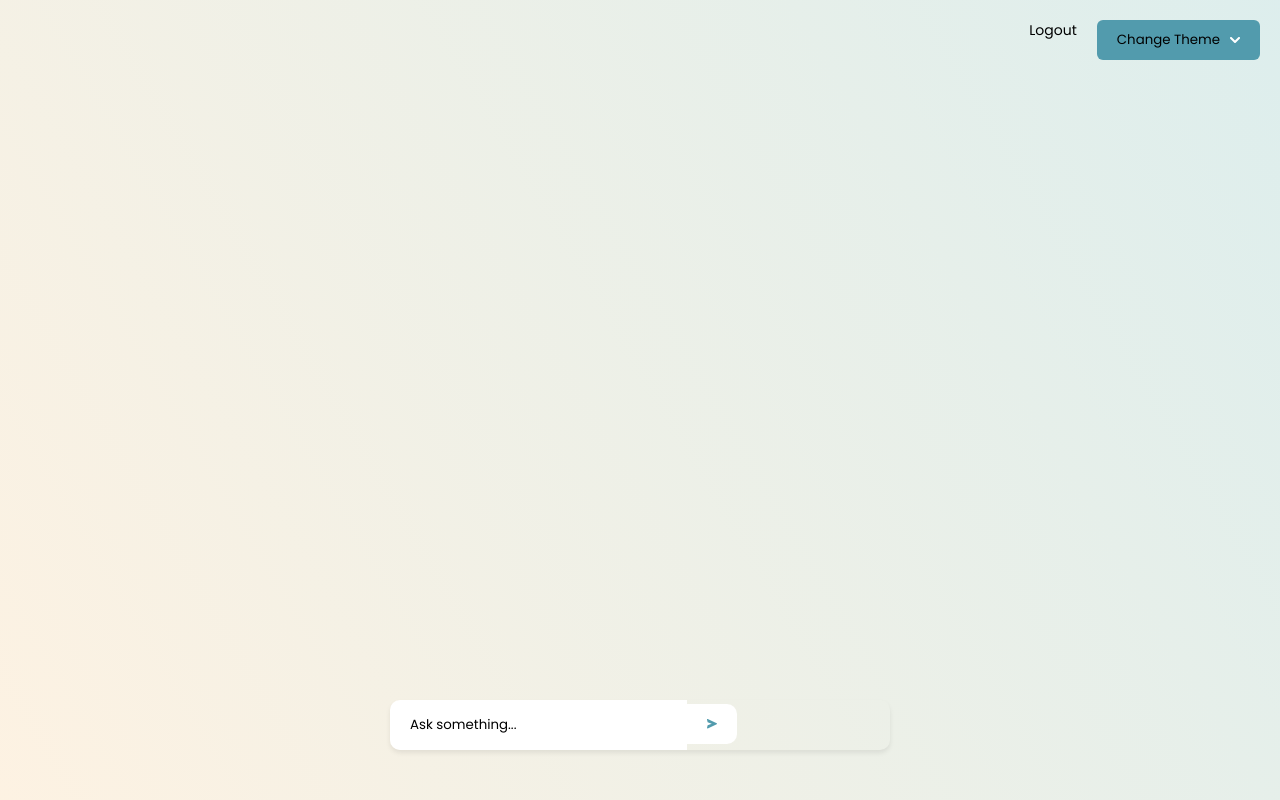
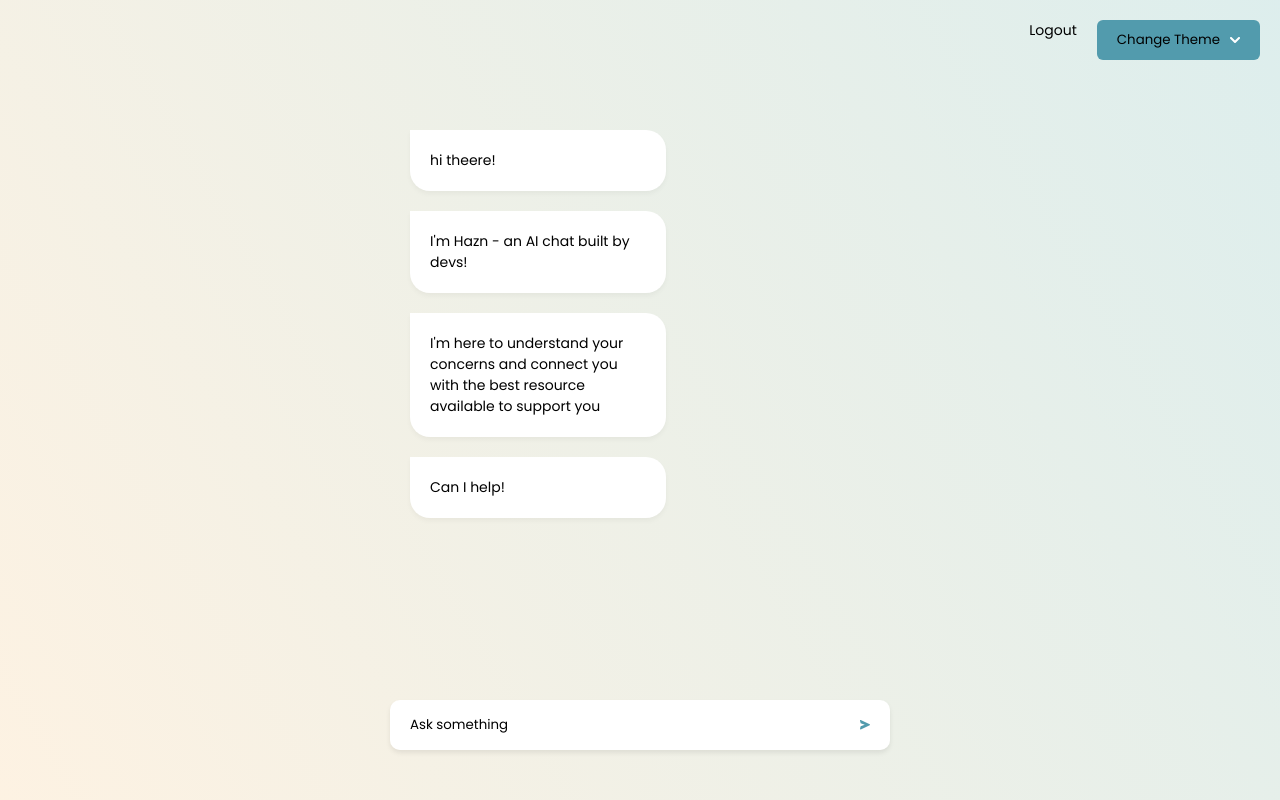
Before and after one commit to joaquimatheus/chat_socket, a React (Vite) app in the folder ui/: page /login in a window 1280 px wide. Both pictures are taken after typing "name@example.com", "Sample123" into the empty fields and a click on the button "Login". Built offline with nearby package versions, Linux system fonts and the light colour scheme.

Commit message:
fix some errors in styled-compoent css, and in index.ts

```diff
--- a/ui/src/pages/Chat/index.tsx
+++ b/ui/src/pages/Chat/index.tsx
@@ -46,16 +46,15 @@ const Chat: React.FC<Props> = ({ chatAnimationDelay }) => {
         const chat = {
             id: uuidv4(),
             text: text,
-            type: ChatType.USER,
+            type: ChatType.USER
         }
-
-        setChats((prev) => [...prev, chat])
+        setChats((prev) => [ ...prev, chat ])
     }
 
     return (
         <StyledChat>
             {!loggedIn && <Navigate to="/" replace />}
-            <TransitionGroup compoennt="ul">
+            <TransitionGroup component="ul">
                 <>
                     {chats.map((chat, index) => (
                         <CSSTransition
@@ -65,24 +64,24 @@ const Chat: React.FC<Props> = ({ chatAnimationDelay }) => {
                             timeout={{
                                 enter: chat.isDefault
                                     ? chatAnimationDelay + (index + 1)
-                                    : TRANSITION_DELAY
+                                    : TRANSITION_DELAY,
                             }}
                         >
-                            <ChatBubble text={chat.text} type={chat.type}/>
+                            <ChatBubble text={chat.text} type={chat.type}></ChatBubble>
                         </CSSTransition>
                     ))}
                 </>
-                <div ref={chatsEndRef} />
+            <div ref={chatsEndRef}/>
             </TransitionGroup>
             <ChatInput>
                 <input
                     ref={inputRef}
                     type="text"
-                    placeholder="Ask something..."
-                    onKeyDown={(e) => e.key !== "Enter" || inputChatHandler() }
+                    placeholder="Ask something"
+                    onKeyDown={(e) => e.key !== "Enter" || inputChatHandler()}
                 />
                 <button onClick={() => inputChatHandler()}>
-                    <Icon src="send.svg"/>
+                    <Icon  src="send.svg"/>
                 </button>
             </ChatInput>
         </StyledChat>
--- a/ui/src/pages/Chat/styles.ts
+++ b/ui/src/pages/Chat/styles.ts
@@ -25,15 +25,15 @@ export const StyledChat = styled.div`
             opacity: 0;
             transform: scale(0.9);
         }
-    }
-    &-enter-done {
-        opacity; 1;
-        transform: scale(1);
+        &-enter-done {
+            opacity: 1;
+            transform: scale(1);
+        }
     }
 `
 
 export const ChatInput = styled.div`
-    dispaly: flex;
+    display: flex;
     box-shadow: 0 3px 5px rgba(0, 0, 0, 0.08);
     border-radius: 10px;
 
```
